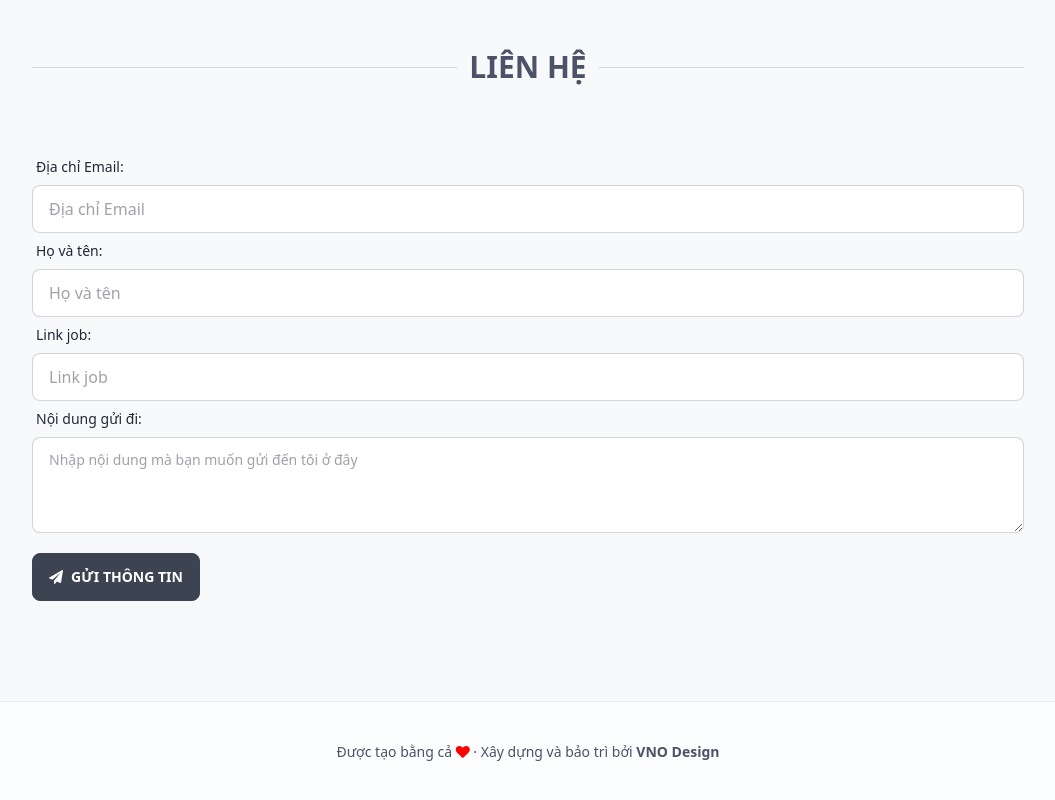
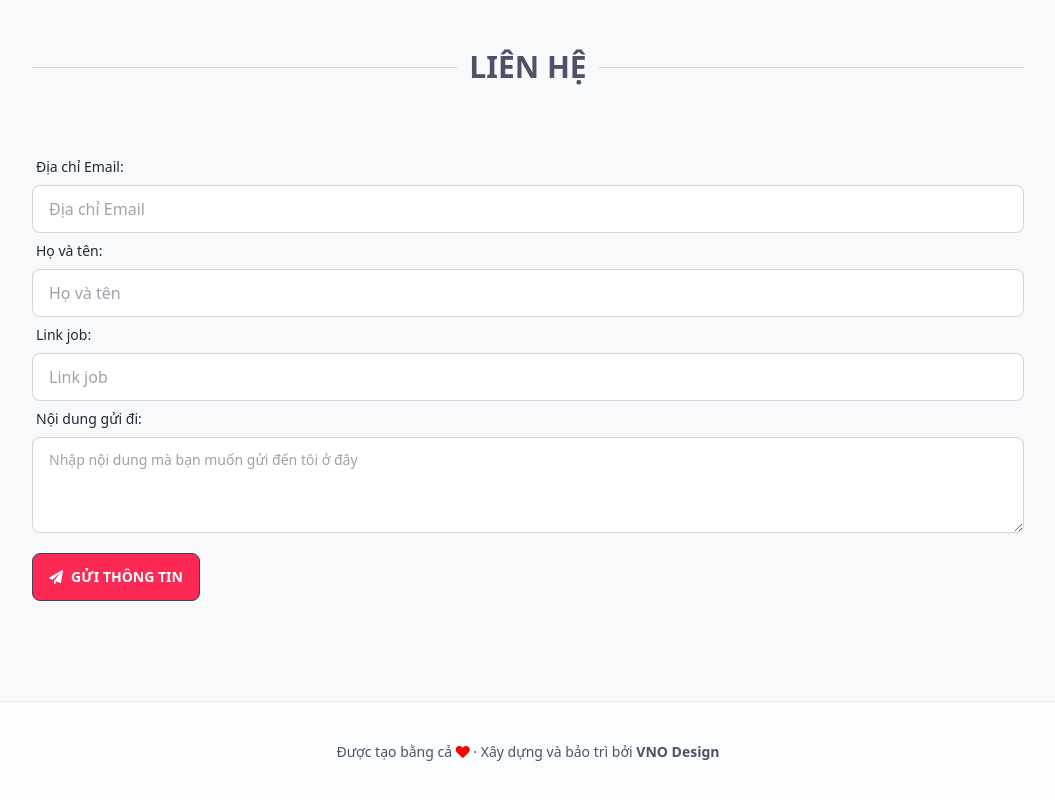
Before and after one commit to tuanductran/cv, a Vue app: page / in a window 1280 px wide. Shown: the part 3000-3800 px from the top of the page, without its empty margins (112-1167 px from the left). Built offline with nearby package versions, Linux system fonts and the light colour scheme.

Commit message:
Update index.vue

```diff
--- a/src/views/Contact/index.vue
+++ b/src/views/Contact/index.vue
@@ -32,7 +32,7 @@
            </label>
            <textarea name="content_job" class="textarea textarea-bordered dark:bg-contact-dark h-24" placeholder="Nhập nội dung mà bạn muốn gửi đến tôi ở đây" required />
          </div>
-         <button id="submit_job" type="submit" class="btn my-5">
+         <button id="submit_job" type="submit" class="btn bg-vnodesign my-5">
             <i class="fa fa-paper-plane mr-2" /> Gửi thông tin
          </button>
          <p id="send__job__status"></p>
```
